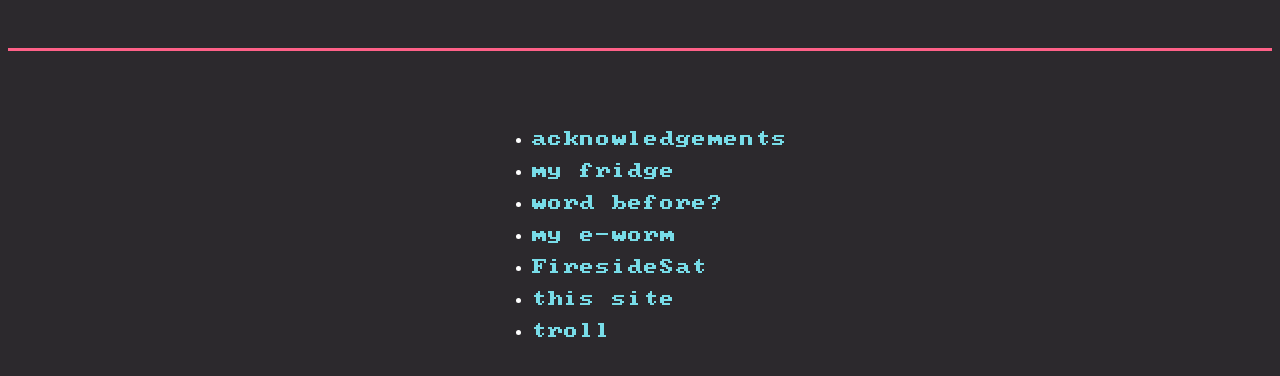
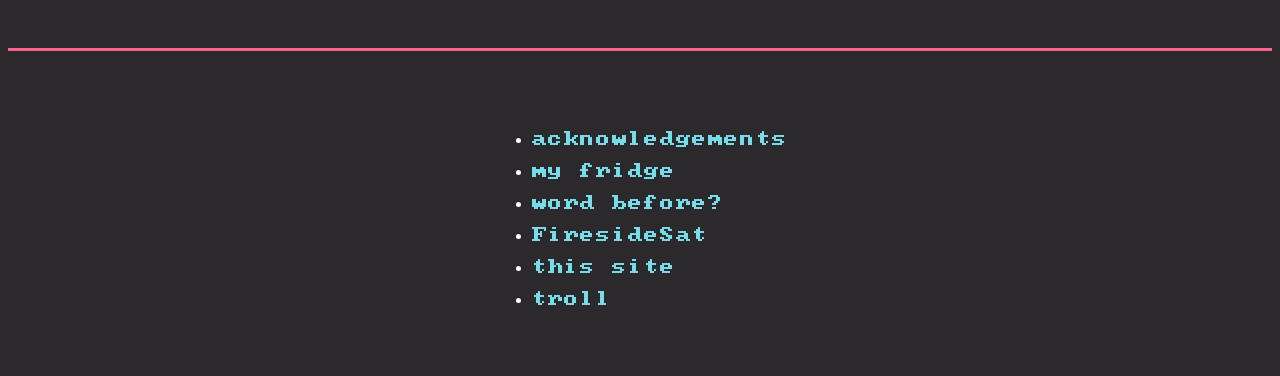
Before and after one commit to YDAckerman/andor, a Flask app: page /more in a window 1280 px wide. Shown: the top 376 px of the page. Run offline with Flask 3, Linux system fonts and the light colour scheme.

Commit message:
removed e-worm from more

```diff
--- a/templates/more.html
+++ b/templates/more.html
@@ -7,7 +7,6 @@
   <li><a href="{{url_for('acknowledgements')}}">acknowledgements</a></li>
   <li><a href="{{url_for('fridge')}}">my fridge</a></li>
   <li><a href="{{url_for('wordbefore')}}">word before?</a></li>
-  <li><a href="https://yoni.e-worm.club/index.gmi">my e-worm</a></li>
   <li><a href="https://github.com/YDAckerman/FiresideSat"
          target="_blank">FiresideSat</a></li>
   <li><a href="https://github.com/YDAckerman/andor"
```
